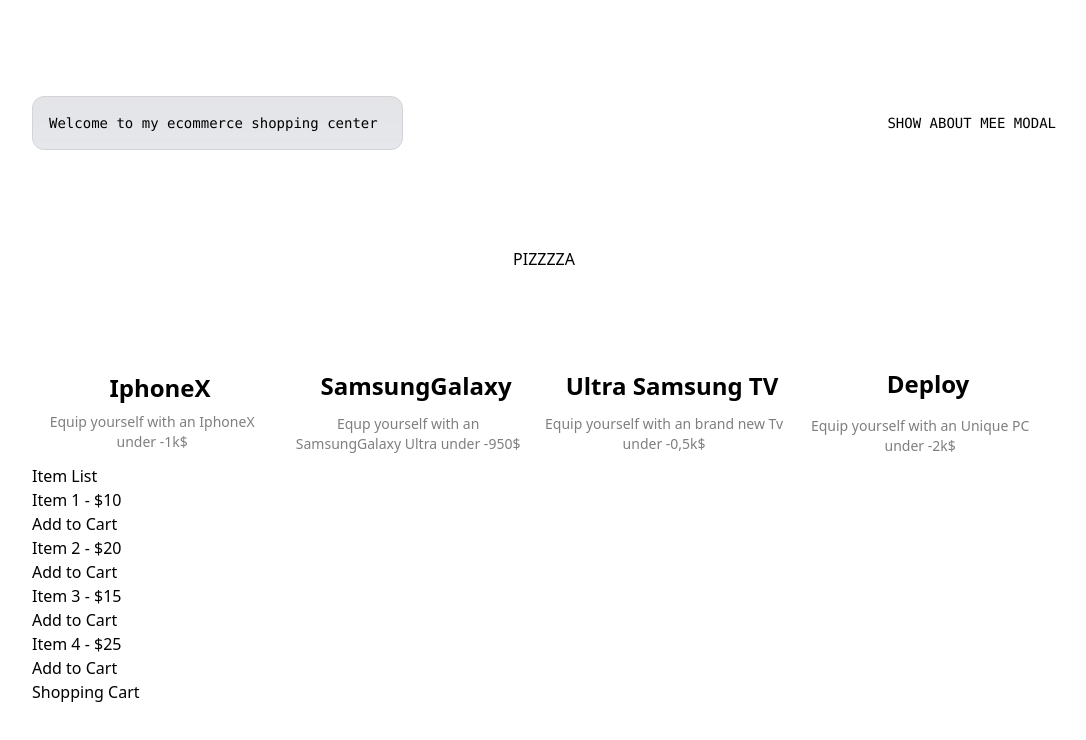
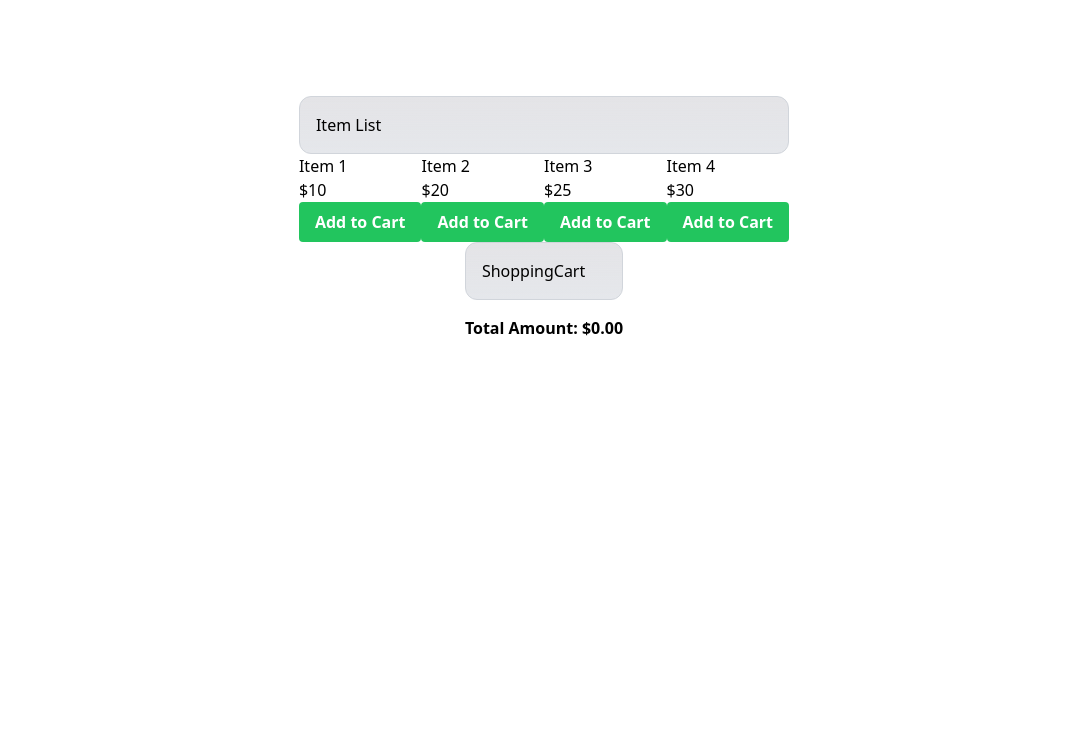
Before and after one commit to likfeller/ecommerce, a React (Create React App) app: page / in a window 1280 px wide. Shown: the top 740 px of the page, without its empty margins (96-1182 px from the left). Built offline with nearby package versions, Linux system fonts and the light colour scheme.

Commit message:
[wip] almost there

```diff
--- a/src/App.js
+++ b/src/App.js
@@ -1,66 +1,13 @@
-import { useState } from 'react'
-// import  MainItems from './items/MainItems'
 import MainItems from './items/MainItems.js';
 
 
 export default function App() {
-  const [bck, setBck] = useState(false)
   return (
+
     <main className="flex min-h-screen flex-col items-center justify-between p-24">
-      <div className="z-10 max-w-5xl w-full items-center justify-between font-mono text-sm lg:flex">
-        <p className="fixed left-0 top-0 flex w-full justify-center border-b border-gray-300 bg-gradient-to-b from-zinc-200 pb-6 pt-8 backdrop-blur-2xl dark:border-neutral-800 dark:bg-zinc-800/30 dark:from-inherit lg:static lg:w-auto  lg:rounded-xl lg:border lg:bg-gray-200 lg:p-4 lg:dark:bg-zinc-800/30">
-          Welcome to my ecommerce shopping center&nbsp;
-          <code className="font-mono font-bold"></code>
-        </p>
-        <div className="fixed bottom-0 left-0 flex h-48 w-full items-end justify-center bg-gradient-to-t from-white via-white dark:from-black dark:via-black lg:static lg:h-auto lg:w-auto lg:bg-none">
-          <button>SHOW ABOUT MEE MODAL</button>
+        <MainItems />
 
-        </div>
-      </div>
 
-      <div className="relative flex place-items-center before:absolute before:h-[300px] before:w-[480px] before:-translate-x-1/2 before:rounded-full before:bg-gradient-radial before:from-white before:to-transparent before:blur-2xl before:content-[''] after:absolute after:-z-20 after:h-[180px] after:w-[240px] after:translate-x-1/3 after:bg-gradient-conic after:from-sky-200 after:via-blue-200 after:blur-2xl after:content-[''] before:dark:bg-gradient-to-br before:dark:from-transparent before:dark:to-blue-700 before:dark:opacity-10 after:dark:from-sky-900 after:dark:via-[#0141ff] after:dark:opacity-40 before:lg:h-[360px] z-[-1]">
-       PIZZZZA
-      </div>
-
-      <div className="mb-32 grid text-center lg:max-w-5xl lg:w-full lg:mb-0 lg:grid-cols-4 lg:text-left">
-      <button onClick={()=>{setBck(true)}} style={{backgroundColor:bck===false?"":"blue"}}>
-          <h2 className={`mb-2 text-2xl font-semibold`}>
-           IphoneX
-          </h2>
-          <p className={`m-0 max-w-[30ch] text-sm opacity-50 mb-2`}>
-            Equip yourself with an IphoneX under -1k$
-          </p>
-        </button>
-
-        <button>
-          <h2 className={`mb-3 text-2xl font-semibold`}>
-            SamsungGalaxy
-          </h2>
-          <p className={`m-0 max-w-[30ch] text-sm opacity-50 mb-2`}>
-            Equp yourself with an SamsungGalaxy Ultra under -950$
-          </p>
-          </button>
-
-        <button>
-          <h2 className={`mb-3 text-2xl font-semibold`}>
-            Ultra Samsung TV
-          </h2>
-          <p className={`m-0 max-w-[30ch] text-sm opacity-50 mb-2`}>
-            Equip yourself with an brand new Tv under -0,5k$
-          </p>
-        </button>
-
-        <button>
-          <h2 className={`mb-4 text-2xl font-semibold`}>
-            Deploy{' '}
-
-          </h2>
-          <p className={`m-0 max-w-[30ch] text-sm opacity-50 mb-2`}>
-            Equip yourself with an Unique PC under -2k$
-          </p>
-        </button>
-        <MainItems />
-      </div>
     </main>
   )
 }
--- a/src/items/ItemList.js
+++ b/src/items/ItemList.js
@@ -1,22 +1,33 @@
-
 import React from 'react';
 
 const ItemList = ({ addItemToCart }) => {
   const items = [
     { id: 1, name: 'Item 1', price: 10 },
     { id: 2, name: 'Item 2', price: 20 },
-    { id: 3, name: 'Item 3', price: 15 },
-    { id: 4, name: 'Item 4', price: 25 },
+    { id: 3, name: 'Item 3', price: 25 },
+    { id: 4, name: 'Item 4', price: 30 },
   ];
 
   return (
     <div>
-      {items.map(item => (
-        <div key={item.id}>
-          <p>{item.name} - ${item.price}</p>
-          <button onClick={() => addItemToCart(item)}>Add to Cart</button>
-        </div>
-      ))}
+      <h2 className="border-b border-gray-300 bg-gradient-to-b from-zinc-200 pb-6 pt-8 backdrop-blur-2xl dark:border-neutral-800 dark:bg-zinc-800/30 dark:from-inherit lg:static lg:w-auto lg:rounded-xl lg:border lg:bg-gray-200 lg:p-4 lg:dark:bg-zinc-800/30">
+        Item List
+      </h2>
+      <div className="mb-32 grid text-center lg:max-w-5xl lg:w-full lg:mb-0 lg:grid-cols-4 lg:text-left">
+        {items.map(item => (
+          <div key={item.id}>
+            <h3>{item.name}</h3>
+            <p>${item.price}</p>
+            <button
+  onClick={() => addItemToCart(item)}
+  className="bg-green-500 hover:bg-green-600 text-white font-bold py-2 px-4 rounded"
+>
+  Add to Cart
+</button>
+
+          </div>
+        ))}
+      </div>
     </div>
   );
 };
--- a/src/items/MainItems.js
+++ b/src/items/MainItems.js
@@ -1,28 +1,38 @@
-
 import React, { useState } from 'react';
 import ItemList from './ItemList';
 import ShoppingCart from './ShoppingCart';
 
 const MainItems = () => {
   const [cartItems, setCartItems] = useState([]);
+  const [totalAmount, setTotalAmount] = useState(0);
 
-    const addItem = (item) => {
-      console.log('add', item)
-    setCartItems([...cartItems, { ...item, cartId: Date.now() }]);
+  const addItem = (item) => {
+    console.log('add', item);
+    const updatedCartItems = [...cartItems, { ...item, cartId: Date.now() }];
+    setCartItems(updatedCartItems);
+
+    // Calculate the total amount
+    const newTotalAmount = updatedCartItems.reduce((total, item) => total + item.price, 0);
+    setTotalAmount(newTotalAmount);
   };
 
-    const removeItem = (cartId) => {
-      console.log('removeItem', cartId)
-    setCartItems(cartItems.filter(item => item.cartId !== cartId));
+  const removeItem = (cartId) => {
+    console.log('removeItem', cartId);
+    const updatedCartItems = cartItems.filter(item => item.cartId !== cartId);
+    setCartItems(updatedCartItems);
+
+    // Recalculate the total amount after removing an item
+    const newTotalAmount = updatedCartItems.reduce((total, item) => total + item.price, 0);
+    setTotalAmount(newTotalAmount);
   };
 
   return (
-    <div>
-      <h2>Item List</h2>
+    <div className="flex flex-col items-center justify-center">
+
       <ItemList addItemToCart={addItem} />
 
-      <h2>Shopping Cart</h2>
-      <ShoppingCart cartItems={cartItems} removeItemFromCart={removeItem} />
+
+      <ShoppingCart cartItems={cartItems} removeItemFromCart={removeItem} totalAmount={totalAmount} />
     </div>
   );
 };
--- a/src/items/ShoppingCart.js
+++ b/src/items/ShoppingCart.js
@@ -1,16 +1,30 @@
 
 import React from 'react';
 
-const ShoppingCart = ({ cartItems, removeItemFromCart }) => {
+const ShoppingCart = ({ cartItems, removeItemFromCart, totalAmount }) => {
   return (
-    <div>
-      {cartItems.map(item => (
-        <div key={item.cartId}>
-          <p>{item.name} - ${item.price}</p>
-          <button onClick={() => removeItemFromCart(item.cartId)}>Remove from Cart</button>
+    <div className="shopping-cart-container">
+      <h2 className="border-b border-gray-300 bg-gradient-to-b from-zinc-200 pb-6 pt-8 backdrop-blur-2xl dark:border-neutral-800 dark:bg-zinc-800/30 dark:from-inherit lg:static lg:w-auto lg:rounded-xl lg:border lg:bg-gray-200 lg:p-4 lg:dark:bg-zinc-800/30">
+        ShoppingCart
+      </h2>
+      <div className="shopping-cart-content">
+        {cartItems.map(item => (
+          <div key={item.cartId} className="shopping-cart-item">
+            <p className="text-red">{item.name} - ${item.price}</p>
+            <button
+              className="bg-red-500 hover:bg-red-600 text-white font-bold py-2 px-4 rounded"
+              onClick={() => removeItemFromCart(item.cartId)}
+            >
+              Remove from Cart
+            </button>
+          </div>
+        ))}
+      </div>
+      <div className="flex justify-end mt-4 text-red">
+          <p className="font-bold">Total Amount: ${totalAmount.toFixed(2)}</p>
         </div>
-      ))}
-    </div>
+      </div>
+
   );
 };
 
```
